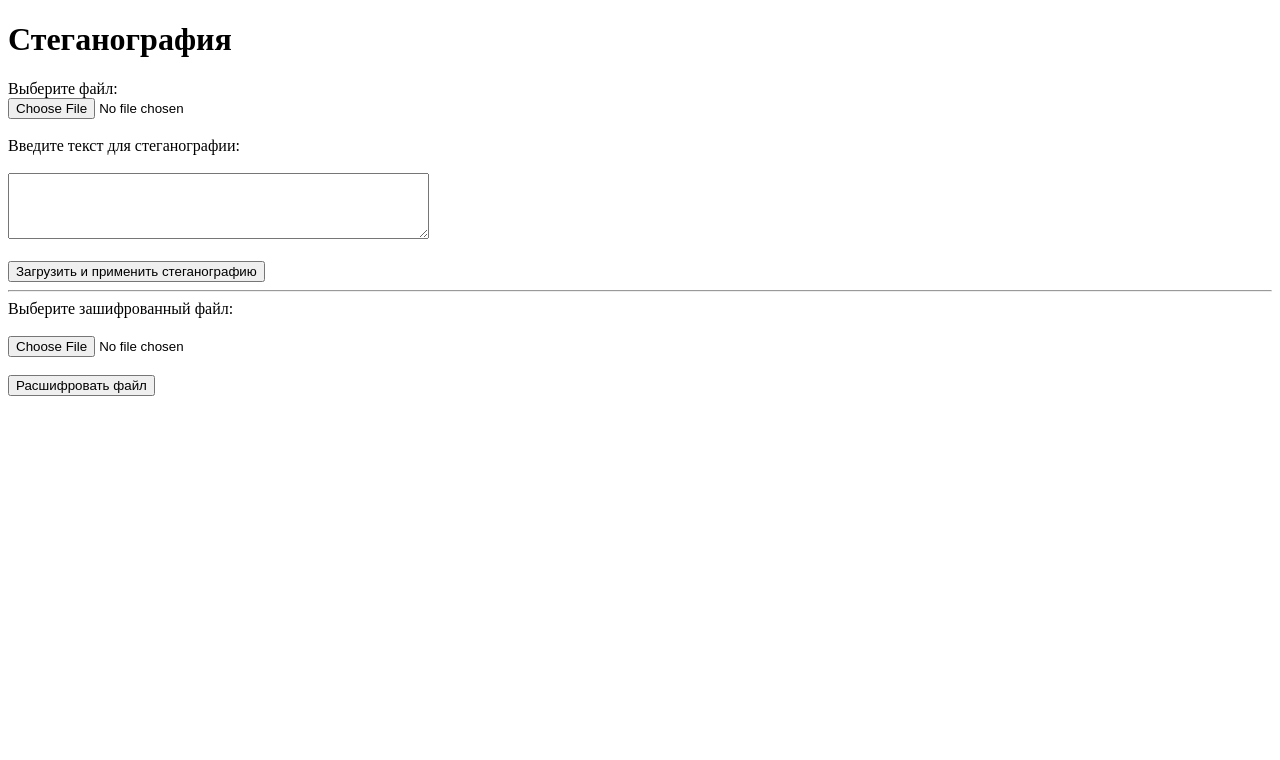
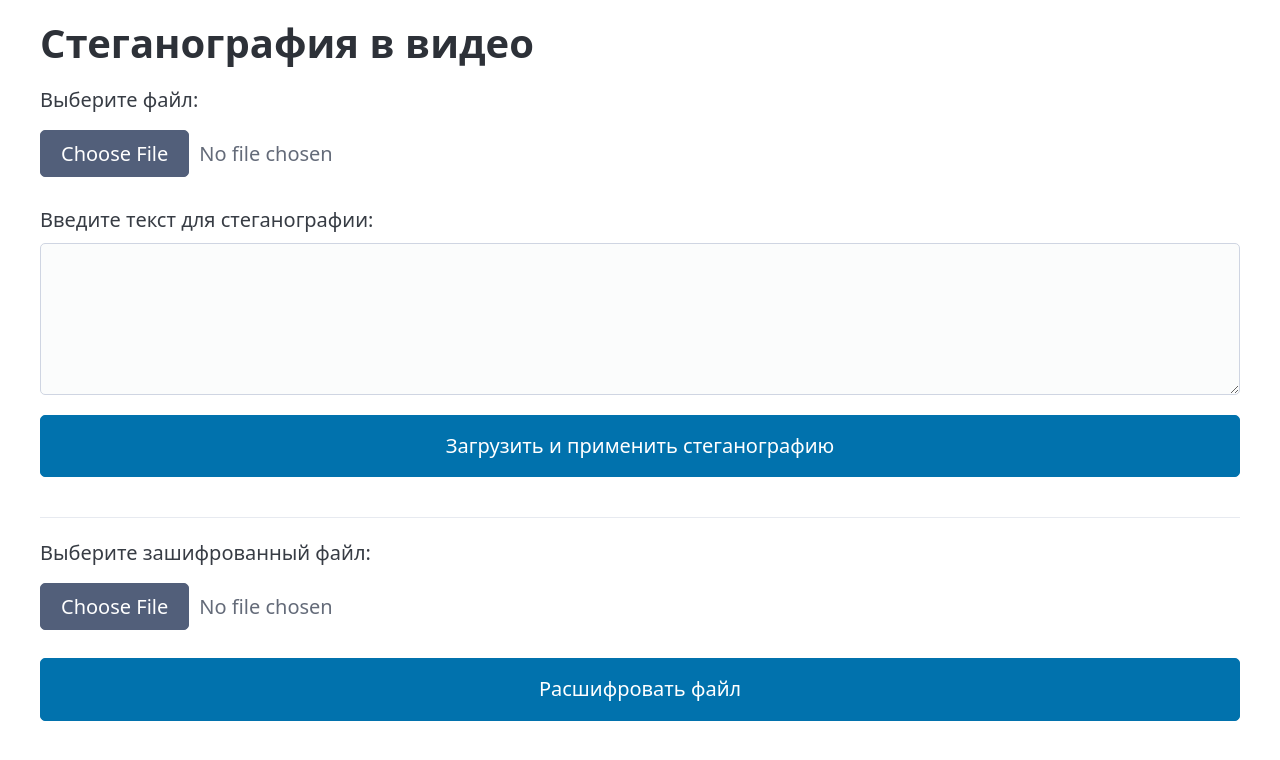
Before and after one commit to creio/steg-video, a website: page index.html in a window 1280 px wide. Drawn offline with nearby package versions, Linux system fonts and the light colour scheme.

Commit message:
17.04.2024 Update

```diff
--- a/index.html
+++ b/index.html
@@ -1,17 +1,20 @@
 <!DOCTYPE html>
 <html>
 <head>
-  <title>Стеганография</title>
+  <title>Стеганография в видео</title>
+
+  <link rel="stylesheet" href="https://cdn.jsdelivr.net/npm/@picocss/pico@2/css/pico.min.css"/>
 </head>
 <body>
-  <h1>Стеганография</h1>
+  <main class="container">
+    <h1>Стеганография в видео</h1>
 
     <form action="/upload" method="post" enctype="multipart/form-data">
-    <label for="file">Выберите файл:</label><br>
-    <input type="file" id="file" name="file" accept="video/*"><br><br>
+      <label for="file">Выберите файл:</label>
+      <input type="file" id="file" name="file" accept="video/*">
 
-    <label for="message">Введите текст для стеганографии:</label><br><br>
-    <textarea id="message" name="message" rows="4" cols="50"></textarea><br><br>
+      <label for="message">Введите текст для стеганографии:</label>
+      <textarea id="message" name="message" rows="4" cols="50"></textarea>
 
       <input type="submit" value="Загрузить и применить стеганографию">
     </form>
@@ -19,14 +22,14 @@
     <hr>
 
     <form id="decrypt" action="/" method="post" enctype="multipart/form-data">
-    <label for="encryptedFile">Выберите зашифрованный файл:</label><br><br>
-    <input type="file" id="encryptedFile" name="encryptedFile"><br><br>
+      <label for="encryptedFile">Выберите зашифрованный файл:</label>
+      <input type="file" id="encryptedFile" name="encryptedFile">
 
       <input type="submit" value="Расшифровать файл">
     </form>
 
     <div id="result"></div>
-
+  </main>
 </body>
 
 <script src="https://code.jquery.com/jquery-3.6.0.min.js"></script>
```
Lines whose indentation alone changed are shown as unchanged.
